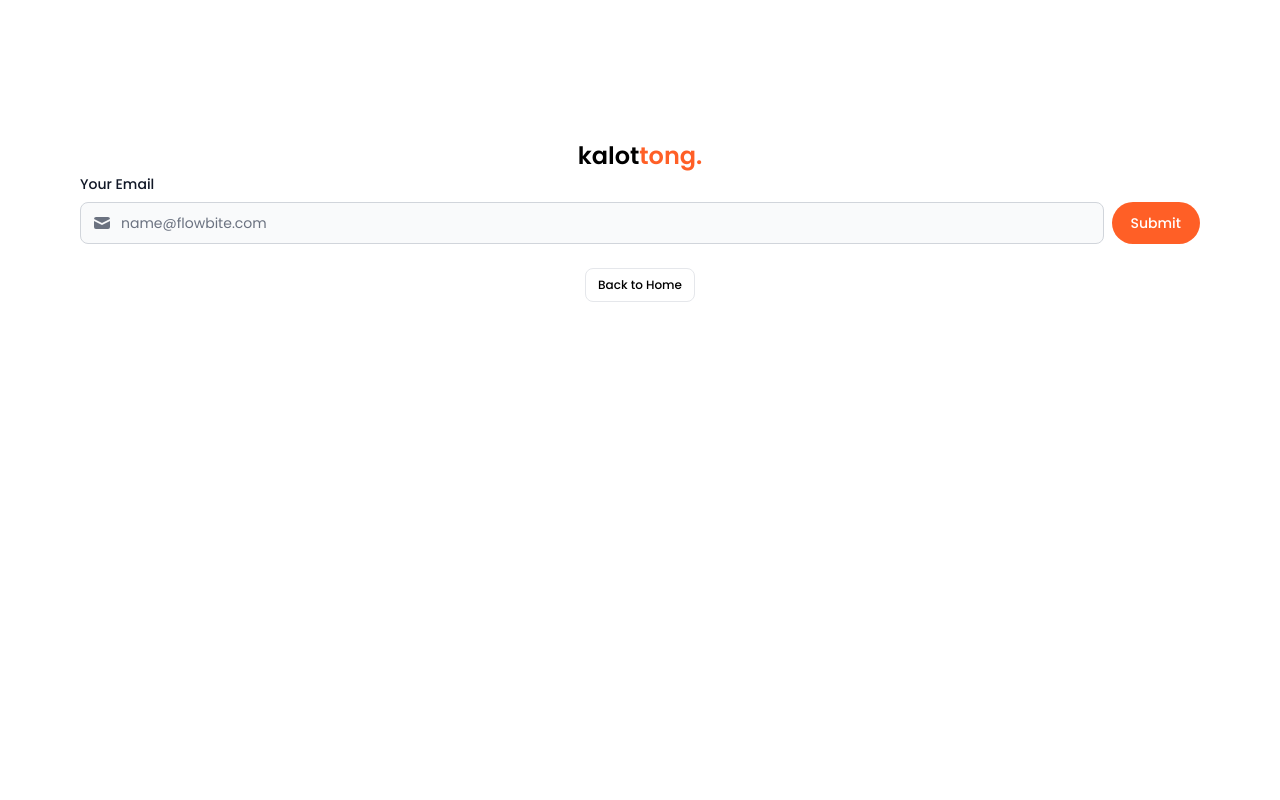
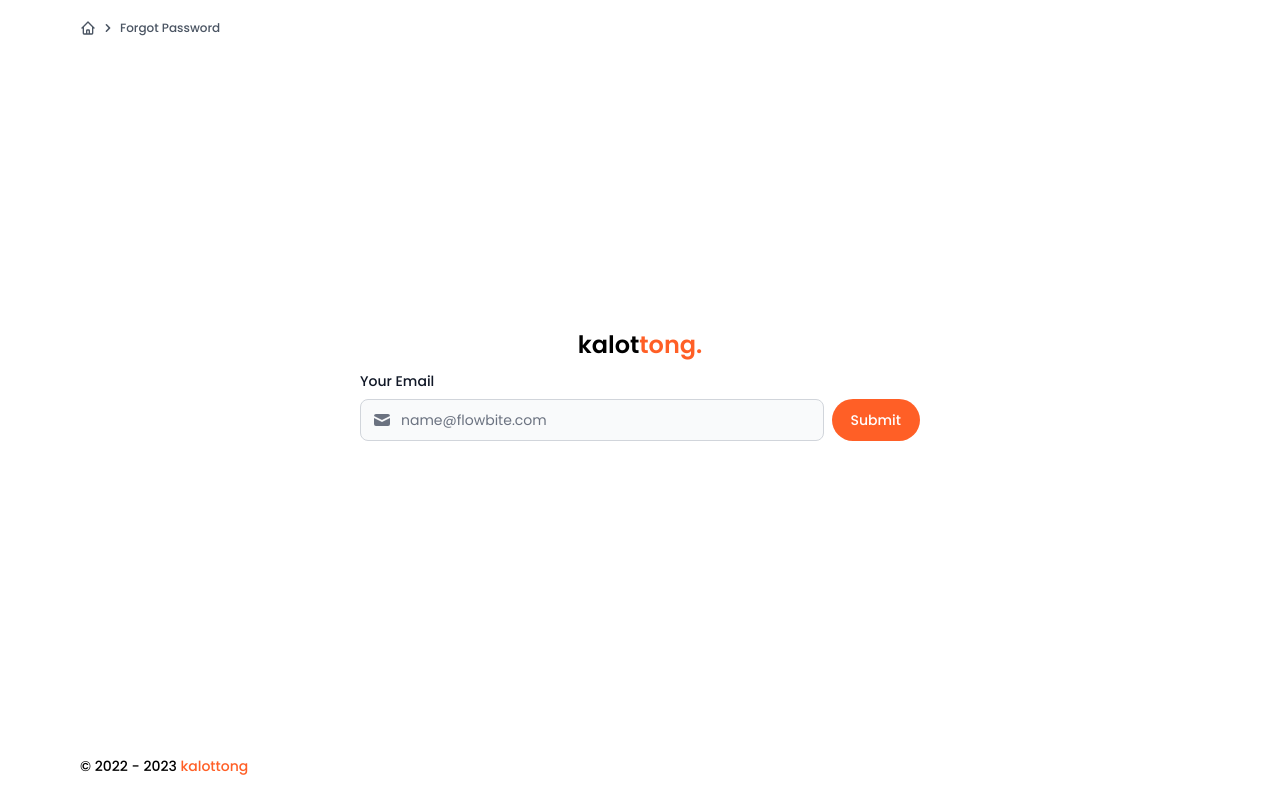
Before and after one commit to muhahsanarifin/kalottong, a Next.js app: page /password/reset in a window 1280 px wide. Built offline with nearby package versions, Linux system fonts and the light colour scheme.

Commit message:
Updated reset.tsx

```diff
--- a/src/pages/password/reset.tsx
+++ b/src/pages/password/reset.tsx
@@ -1,21 +1,25 @@
 import React from "react";
 import { ResetPasswordForm } from "@/components/Forms";
-import { BackButton } from "@/components/Button";
 import { TitleForgetPassword } from "@/components/Layout";
+import Breadcrumb from "@/components/Breadcrumb";
+import Footer from "@/components/Footer";
 
 const ResetPassword = () => {
   return (
     <>
       <TitleForgetPassword>
-        <section className="h-[50vh] flex flex-col justify-center">
+        <header>
+          <Breadcrumb page="Forgot Password" />
+        </header>
+        <main className="h-[90vh] flex flex-col justify-center gap-y-2">
           <h3 className=" text-[24px] font-[600] mx-auto">
             kalot<span className="text-red-orange">tong.</span>
           </h3>
-          <ResetPasswordForm />
-          <div className="flex justify-center">
-            <BackButton onRoute="/home" title="Home" />
-          </div>
-        </section>
+          <section className="w-[50%] mx-auto">
+            <ResetPasswordForm />
+          </section>
+        </main>
+        <Footer/>
       </TitleForgetPassword>
     </>
   );
```
